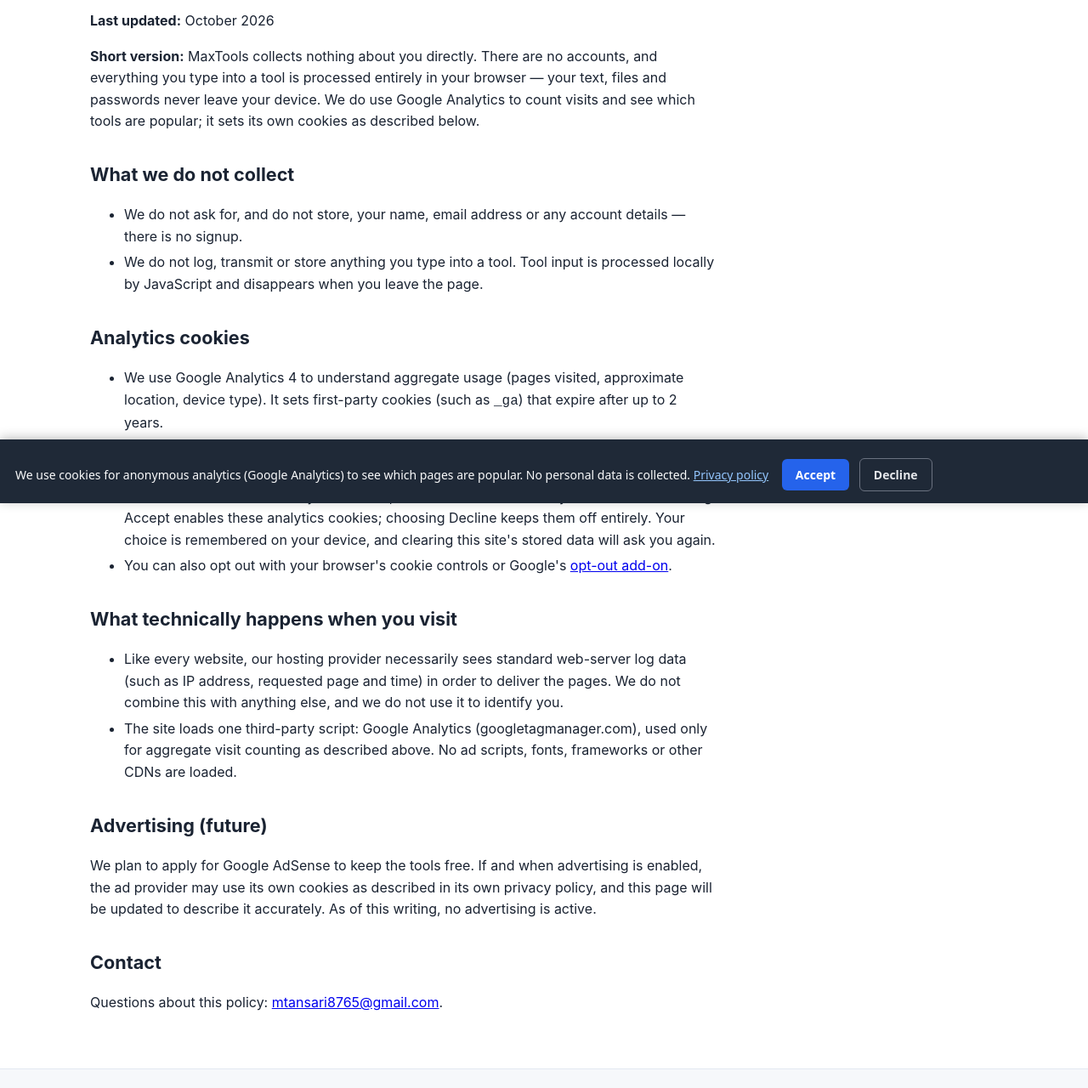
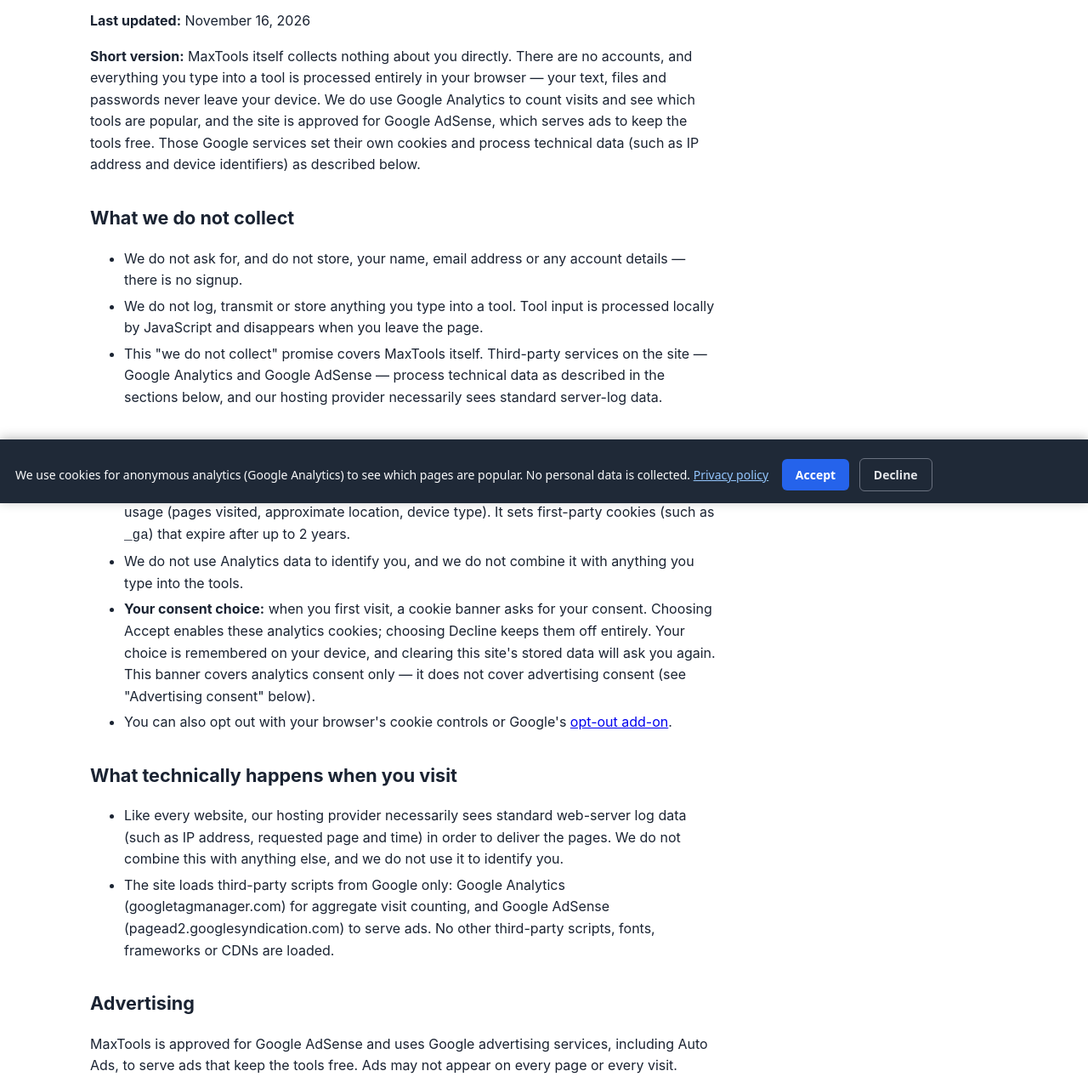
Before and after one commit to mtansari8765lab/mtansari8765lab.github.io, a plain HTML site: page privacy.html in a window 1280 px wide. Shown: the part 208-1488 px from the top of the page at 85% size. Drawn offline with Linux system fonts and the light colour scheme.

Commit message:
OLD-SITES-PRIVACY-ADS-UPDATE-001: update MaxTools privacy policy — AdSense approved, ad/consent disclosure, date Nov 16 2026

```diff
--- a/privacy.html
+++ b/privacy.html
@@ -3,18 +3,18 @@
 <head>
   <meta charset="UTF-8">
   <meta name="viewport" content="width=device-width, initial-scale=1.0">
-  <title>Privacy Policy — MaxTools (We Collect Nothing)</title>
-  <meta name="description" content="MaxTools privacy policy: no accounts, no tracking of what you type — tools run in your browser. Google Analytics (with cookies) counts visits only.">
+  <title>Privacy Policy — MaxTools</title>
+  <meta name="description" content="MaxTools privacy policy: tools run in your browser and we collect no inputs. Google Analytics and approved Google AdSense use cookies and technical data as described.">
   <link rel="canonical" href="https://mtansari8765lab.github.io/privacy.html">
   <meta property="og:type" content="website">
   <meta property="og:site_name" content="MaxTools">
-  <meta property="og:title" content="Privacy Policy — MaxTools (We Collect Nothing)">
-  <meta property="og:description" content="MaxTools privacy policy: no accounts, no tracking of what you type — tools run in your browser. Google Analytics (with cookies) counts visits only.">
+  <meta property="og:title" content="Privacy Policy — MaxTools">
+  <meta property="og:description" content="MaxTools privacy policy: tools run in your browser and we collect no inputs. Google Analytics and approved Google AdSense use cookies and technical data as described.">
   <meta property="og:url" content="https://mtansari8765lab.github.io/privacy.html">
   <meta property="og:image" content="https://mtansari8765lab.github.io/assets/og-image.png">
   <meta name="twitter:card" content="summary_large_image">
-  <meta name="twitter:title" content="Privacy Policy — MaxTools (We Collect Nothing)">
-  <meta name="twitter:description" content="MaxTools privacy policy: no accounts, no tracking of what you type — tools run in your browser. Google Analytics (with cookies) counts visits only.">
+  <meta name="twitter:title" content="Privacy Policy — MaxTools">
+  <meta name="twitter:description" content="MaxTools privacy policy: tools run in your browser and we collect no inputs. Google Analytics and approved Google AdSense use cookies and technical data as described.">
   <meta name="twitter:image" content="https://mtansari8765lab.github.io/assets/og-image.png">
   <link rel="stylesheet" href="assets/style.css">
   <link rel="icon" type="image/svg+xml" href="assets/favicon.svg">
@@ -55,27 +55,35 @@
     </nav>
     <div class="prose">
       <h1>Privacy Policy</h1>
-      <p><strong>Last updated:</strong> October 2026</p>
-      <p><strong>Short version:</strong> MaxTools collects nothing about you directly. There are no accounts, and everything you type into a tool is processed entirely in your browser — your text, files and passwords never leave your device. We do use Google Analytics to count visits and see which tools are popular; it sets its own cookies as described below.</p>
+      <p><strong>Last updated:</strong> November 16, 2026</p>
+      <p><strong>Short version:</strong> MaxTools itself collects nothing about you directly. There are no accounts, and everything you type into a tool is processed entirely in your browser — your text, files and passwords never leave your device. We do use Google Analytics to count visits and see which tools are popular, and the site is approved for Google AdSense, which serves ads to keep the tools free. Those Google services set their own cookies and process technical data (such as IP address and device identifiers) as described below.</p>
       <h2>What we do not collect</h2>
       <ul>
         <li>We do not ask for, and do not store, your name, email address or any account details — there is no signup.</li>
         <li>We do not log, transmit or store anything you type into a tool. Tool input is processed locally by JavaScript and disappears when you leave the page.</li>
+        <li>This "we do not collect" promise covers MaxTools itself. Third-party services on the site — Google Analytics and Google AdSense — process technical data as described in the sections below, and our hosting provider necessarily sees standard server-log data.</li>
       </ul>
       <h2>Analytics cookies</h2>
       <ul>
-        <li>We use Google Analytics 4 to understand aggregate usage (pages visited, approximate location, device type). It sets first-party cookies (such as <code>_ga</code>) that expire after up to 2 years.</li>
+        <li>We use Google Analytics 4 (measurement ID G-T2LH1SV8Y5) to understand aggregate usage (pages visited, approximate location, device type). It sets first-party cookies (such as <code>_ga</code>) that expire after up to 2 years.</li>
         <li>We do not use Analytics data to identify you, and we do not combine it with anything you type into the tools.</li>
-        <li><strong>Your consent choice:</strong> when you first visit, a cookie banner asks for your consent. Choosing Accept enables these analytics cookies; choosing Decline keeps them off entirely. Your choice is remembered on your device, and clearing this site's stored data will ask you again.</li>
+        <li><strong>Your consent choice:</strong> when you first visit, a cookie banner asks for your consent. Choosing Accept enables these analytics cookies; choosing Decline keeps them off entirely. Your choice is remembered on your device, and clearing this site's stored data will ask you again. This banner covers analytics consent only — it does not cover advertising consent (see "Advertising consent" below).</li>
         <li>You can also opt out with your browser's cookie controls or Google's <a href="https://tools.google.com/dlpage/gaoptout" rel="noopener">opt-out add-on</a>.</li>
       </ul>
       <h2>What technically happens when you visit</h2>
       <ul>
         <li>Like every website, our hosting provider necessarily sees standard web-server log data (such as IP address, requested page and time) in order to deliver the pages. We do not combine this with anything else, and we do not use it to identify you.</li>
-        <li>The site loads one third-party script: Google Analytics (googletagmanager.com), used only for aggregate visit counting as described above. No ad scripts, fonts, frameworks or other CDNs are loaded.</li>
+        <li>The site loads third-party scripts from Google only: Google Analytics (googletagmanager.com) for aggregate visit counting, and Google AdSense (pagead2.googlesyndication.com) to serve ads. No other third-party scripts, fonts, frameworks or CDNs are loaded.</li>
       </ul>
-      <h2>Advertising (future)</h2>
-      <p>We plan to apply for Google AdSense to keep the tools free. If and when advertising is enabled, the ad provider may use its own cookies as described in its own privacy policy, and this page will be updated to describe it accurately. As of this writing, no advertising is active.</p>
+      <h2>Advertising</h2>
+      <p>MaxTools is approved for Google AdSense and uses Google advertising services, including Auto Ads, to serve ads that keep the tools free. Ads may not appear on every page or every visit.</p>
+      <ul>
+        <li>Google and its advertising partners may use cookies, device identifiers, IP address and similar technologies to deliver ads, measure their performance, limit how often you see the same ad, and help prevent invalid ad activity.</li>
+        <li>Whether you see personalized or non-personalized ads depends on your location and your consent choices. You can control ad personalization in <a href="https://adssettings.google.com" rel="noopener">Google Ads Settings</a>.</li>
+        <li>Learn more in <a href="https://policies.google.com/privacy" rel="noopener">Google's Privacy Policy</a> and <a href="https://policies.google.com/technologies/ads" rel="noopener">Google's advertising information</a>.</li>
+      </ul>
+      <h2>Advertising consent — current gap</h2>
+      <p>The cookie banner on this site controls analytics consent only: it sets <code>analytics_storage</code> and does not set advertising-consent signals (<code>ad_storage</code> or <code>ad_personalization</code>). No Google-certified consent management platform (CMP), such as Google Funding Choices, is installed on this site, and no advertising-consent choice is collected or recorded here. This banner therefore does not, by itself, satisfy consent requirements for personalized advertising in the EEA, UK or Switzerland. Until a certified CMP is added, advertising consent for visitors in those regions is not collected through this site. This is a known gap we disclose here rather than claim otherwise.</p>
       <h2>Contact</h2>
       <p>Questions about this policy: <a href="mailto:mtansari8765@gmail.com">mtansari8765@gmail.com</a>.</p>
     </div>
```
